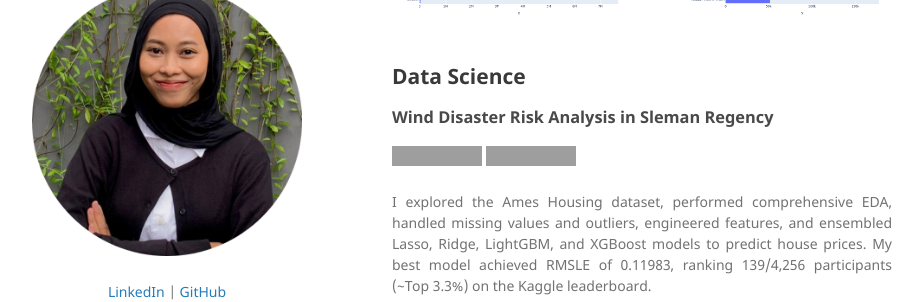
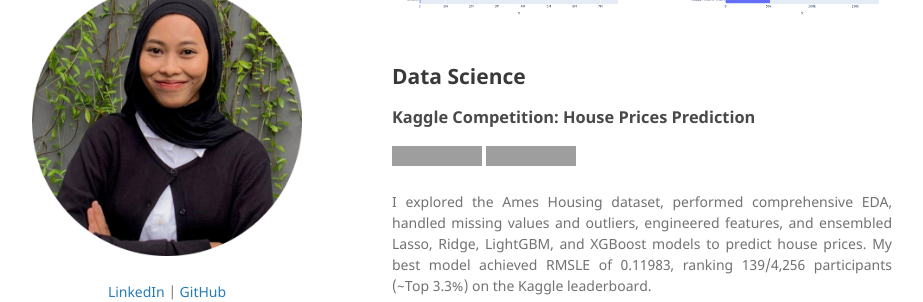
Before and after one commit to munafaizatun/munafaizatun.github.io, a Jekyll site: the page built from index.md, in a window 1280 px wide and 900 px high, scrolled down 480 px, cut to the strip 154-456 px from the top of the window. Shown: the whole strip, without its empty margins (178-1101 px from the left). Built offline with Jekyll 4.4.1, drawn with Linux system fonts in a browser that asks for light colours; our own code applies the rules of GitHub Pages for plain Markdown files; grey boxes are pictures that could not be loaded.

Commit message:
Create index.md

```diff
--- a/index.md
+++ b/index.md
@@ -14,7 +14,7 @@
 
 ## Data Science
 
-### Wind Disaster Risk Analysis in Sleman Regency
+### Kaggle Competition: House Prices Prediction
 
 [![Open Notebook](https://img.shields.io/badge/Jupyter-Open_Notebook-blue?logo=Jupyter)](projects/house-prices-prediction.ipynb)
 [![View on GitHub](https://img.shields.io/badge/GitHub-View_on_GitHub-blue?logo=GitHub)](https://github.com/munafaizatun/house-prices-prediction)
```
